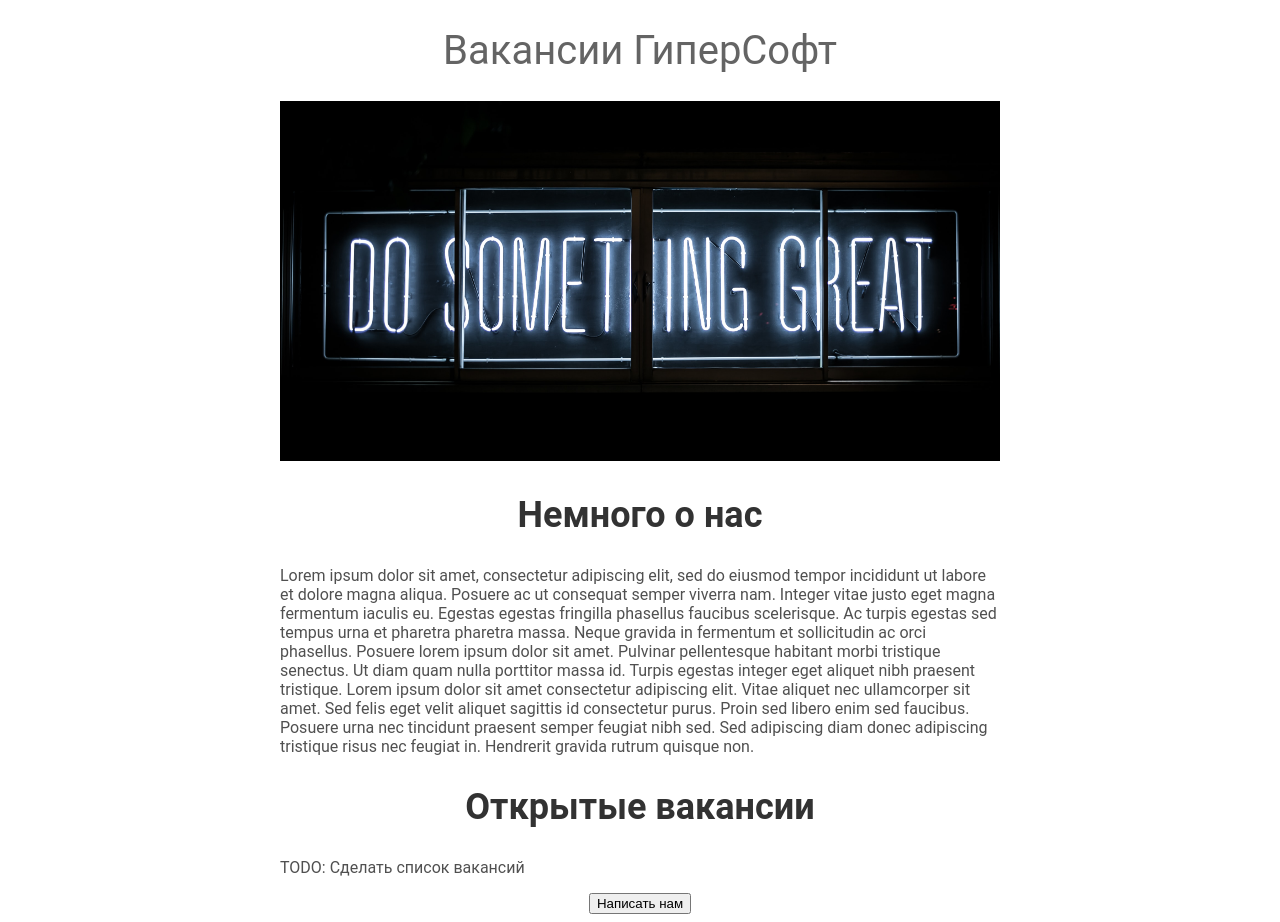
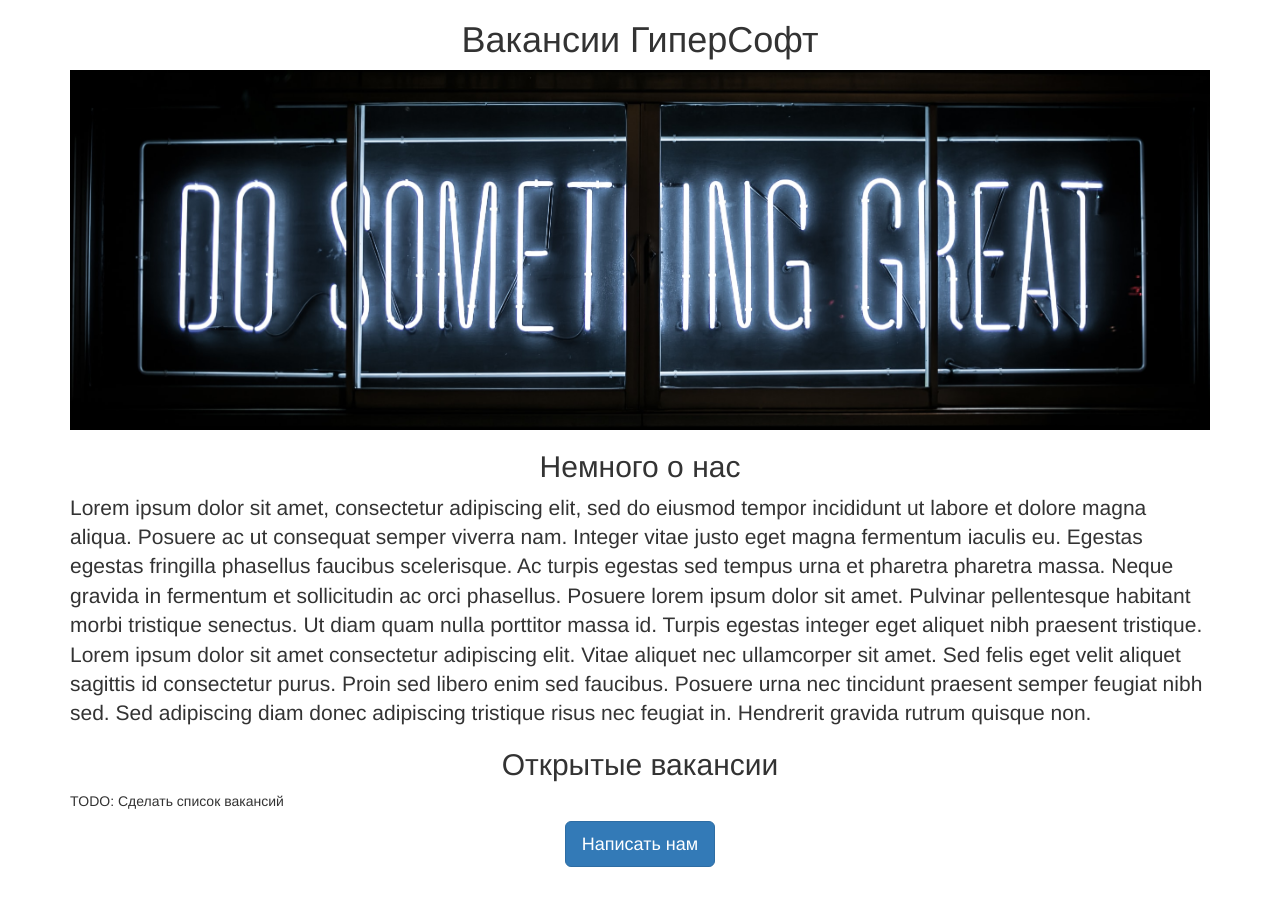
Before and after one commit to s-m-j/pyflask_sample, a Flask app: page / in a window 1280 px wide. After the commit the page ends 867 px from the top, so only its background shows below. Run offline with Flask 2, Linux system fonts and the light colour scheme.

Commit message:
bootstrap version

```diff
--- a/templates/home.html
+++ b/templates/home.html
@@ -1,56 +1,35 @@
 <!DOCTYPE html>
 <html>
   <head>
+    <meta charset="utf-8">
+    <meta http-equiv="X-UA-Compatible" content="IE=edge">
+    <meta name="viewport" content="width=device-width, initial-scale=1">
     <title>ГиперСофт</title>
+    <!-- Bootstrap -->
+    <link rel="stylesheet" href="https://cdn.jsdelivr.net/npm/bootstrap@3.4.1/dist/css/bootstrap.min.css" integrity="sha384-HSMxcRTRxnN+Bdg0JdbxYKrThecOKuH5zCYotlSAcp1+c8xmyTe9GYg1l9a69psu" crossorigin="anonymous">
     <style>
-      h1 {
-        font-size: 40px;
-        font-family: Roboto;
-        font-weight: normal;
-        color: rgb(100, 100, 100);
-        text-align: center;
-      }
-
       #banner {
+        height: 360px;
         width: 100%;
-        height: 360px;
         object-fit: cover;
-      }
-
-      h2 {
-        font-family: Roboto;
-        font-size: 36px;
-        color: rgb(50, 50, 50);
-        text-align: center;
-      }
-
-      p {
-        font-family: Roboto;
-        color: rgb(80, 80, 80);
-      }
-
-      .bodytext {
-        font-family: Roboto;
-        color: rgb(80, 80, 80);
-      }
-
-      #container {
-        max-width: 720px;
-        margin: 0 auto 0 auto;
       }
     </style>
   </head>
   <body>
-    <div id="container">
-      <h1>Вакансии ГиперСофт</h1>
-      <img id="banner" src="/static/banner.jpg" height="320px">
-      <h2>Немного о нас</h2>
-      <p class="bodytext">Lorem ipsum dolor sit amet, consectetur adipiscing elit, sed do eiusmod tempor incididunt ut labore et dolore magna aliqua. Posuere ac ut consequat semper viverra nam. Integer vitae justo eget magna fermentum iaculis eu. Egestas egestas fringilla phasellus faucibus scelerisque. Ac turpis egestas sed tempus urna et pharetra pharetra massa. Neque gravida in fermentum et sollicitudin ac orci phasellus. Posuere lorem ipsum dolor sit amet. Pulvinar pellentesque habitant morbi tristique senectus. Ut diam quam nulla porttitor massa id. Turpis egestas integer eget aliquet nibh praesent tristique. Lorem ipsum dolor sit amet consectetur adipiscing elit. Vitae aliquet nec ullamcorper sit amet. Sed felis eget velit aliquet sagittis id consectetur purus. Proin sed libero enim sed faucibus. Posuere urna nec tincidunt praesent semper feugiat nibh sed. Sed adipiscing diam donec adipiscing tristique risus nec feugiat in. Hendrerit gravida rutrum quisque non. </p>
-      <h2>Открытые вакансии</h2>
+    <div class="container">
+      <h1 class="text-center mt-2 mb-4">Вакансии ГиперСофт</h1>
+      <img class="img-fluid" id="banner" src="/static/banner.jpg">
+      <h2 class="text-center mt-2 mb-4">Немного о нас</h2>
+      <p class="lead">Lorem ipsum dolor sit amet, consectetur adipiscing elit, sed do eiusmod tempor incididunt ut labore et dolore magna aliqua. Posuere ac ut consequat semper viverra nam. Integer vitae justo eget magna fermentum iaculis eu. Egestas egestas fringilla phasellus faucibus scelerisque. Ac turpis egestas sed tempus urna et pharetra pharetra massa. Neque gravida in fermentum et sollicitudin ac orci phasellus. Posuere lorem ipsum dolor sit amet. Pulvinar pellentesque habitant morbi tristique senectus. Ut diam quam nulla porttitor massa id. Turpis egestas integer eget aliquet nibh praesent tristique. Lorem ipsum dolor sit amet consectetur adipiscing elit. Vitae aliquet nec ullamcorper sit amet. Sed felis eget velit aliquet sagittis id consectetur purus. Proin sed libero enim sed faucibus. Posuere urna nec tincidunt praesent semper feugiat nibh sed. Sed adipiscing diam donec adipiscing tristique risus nec feugiat in. Hendrerit gravida rutrum quisque non. </p>
+      <h2 class="text-center mt-2 mb-4">Открытые вакансии</h2>
       <p>TODO: Сделать список вакансий</p>
-      <div style="text-align: center;">
-        <button>Написать нам</button>
+      <div class="text-center">
+        <button class="btn btn-primary btn-lg">Написать нам</button>
       </div>
     </div>
+    <!-- jQuery (necessary for Bootstrap's JavaScript plugins) -->
+    <script src="https://code.jquery.com/jquery-1.12.4.min.js" integrity="sha384-nvAa0+6Qg9clwYCGGPpDQLVpLNn0fRaROjHqs13t4Ggj3Ez50XnGQqc/r8MhnRDZ" crossorigin="anonymous"></script>
+    <!-- Include all compiled plugins (below), or include individual files as needed -->
+    <script src="https://cdn.jsdelivr.net/npm/bootstrap@3.4.1/dist/js/bootstrap.min.js" integrity="sha384-aJ21OjlMXNL5UyIl/XNwTMqvzeRMZH2w8c5cRVpzpU8Y5bApTppSuUkhZXN0VxHd" crossorigin="anonymous"></script>
   </body>
 </html>
```
